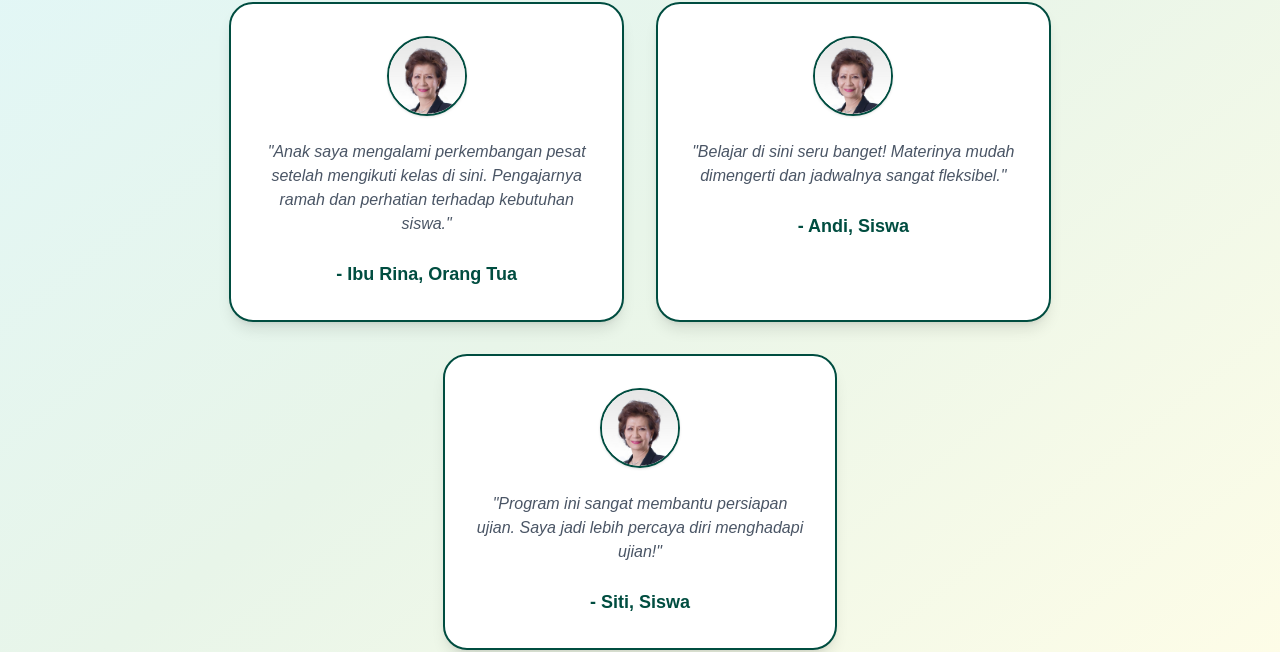
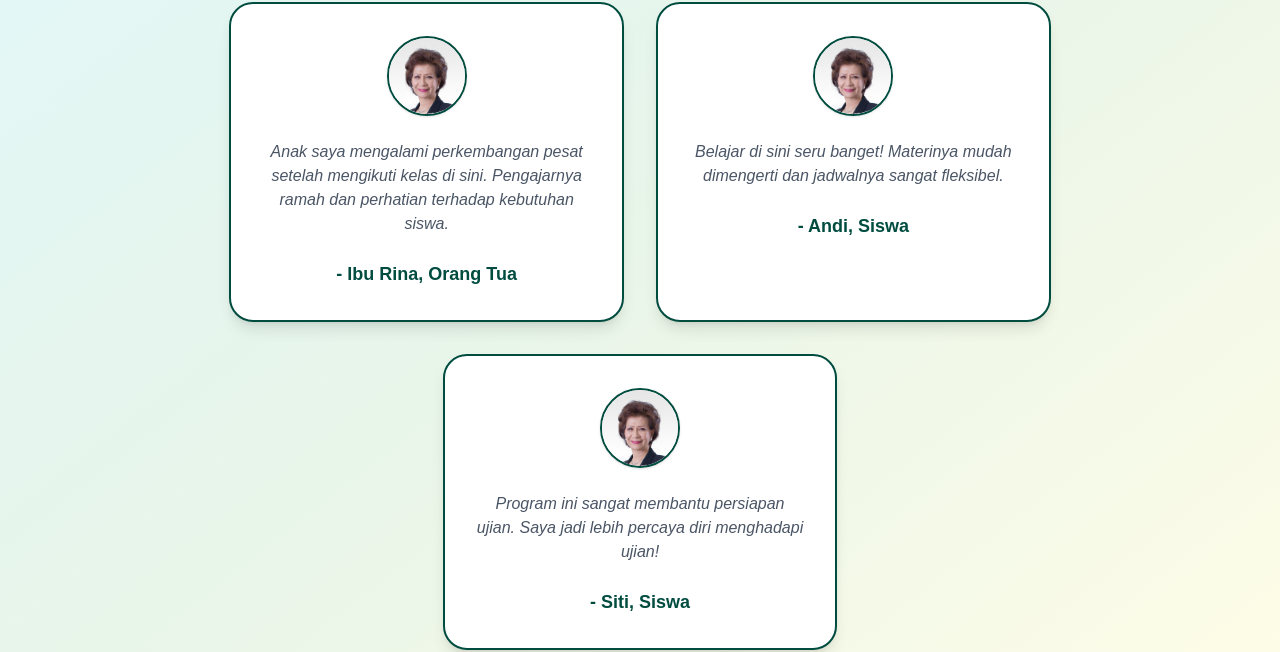
Before and after one commit to yusufekoanggoro/learning-landing-page, a Next.js app: page / in a window 1280 px wide. Shown: the part 2686-3338 px from the top of the page. Built offline with nearby package versions, Linux system fonts and the light colour scheme.

Commit message:
lint:fix

```diff
--- a/package.json
+++ b/package.json
@@ -6,7 +6,8 @@
     "dev": "next dev --turbopack",
     "build": "next build",
     "start": "next start",
-    "lint": "next lint"
+    "lint": "next lint",
+    "lint:fix": "next lint --fix"
   },
   "dependencies": {
     "lucide-react": "^0.503.0",
--- a/src/app/components/Testimonial.tsx
+++ b/src/app/components/Testimonial.tsx
@@ -49,7 +49,7 @@ export default function Testimonial() {
                                     className="w-20 h-20 rounded-full mx-auto object-cover shadow-sm border-2 border-[#004D40]"
                                 />
                             </div>
-                            <p className="text-gray-600 mb-6 italic">"{testimonial.message}"</p>
+                            <p className="text-gray-600 mb-6 italic">{testimonial.message}</p>
                             <h4 className="font-semibold text-lg text-[#004D40]">
                                 - {testimonial.name}
                             </h4>
```
